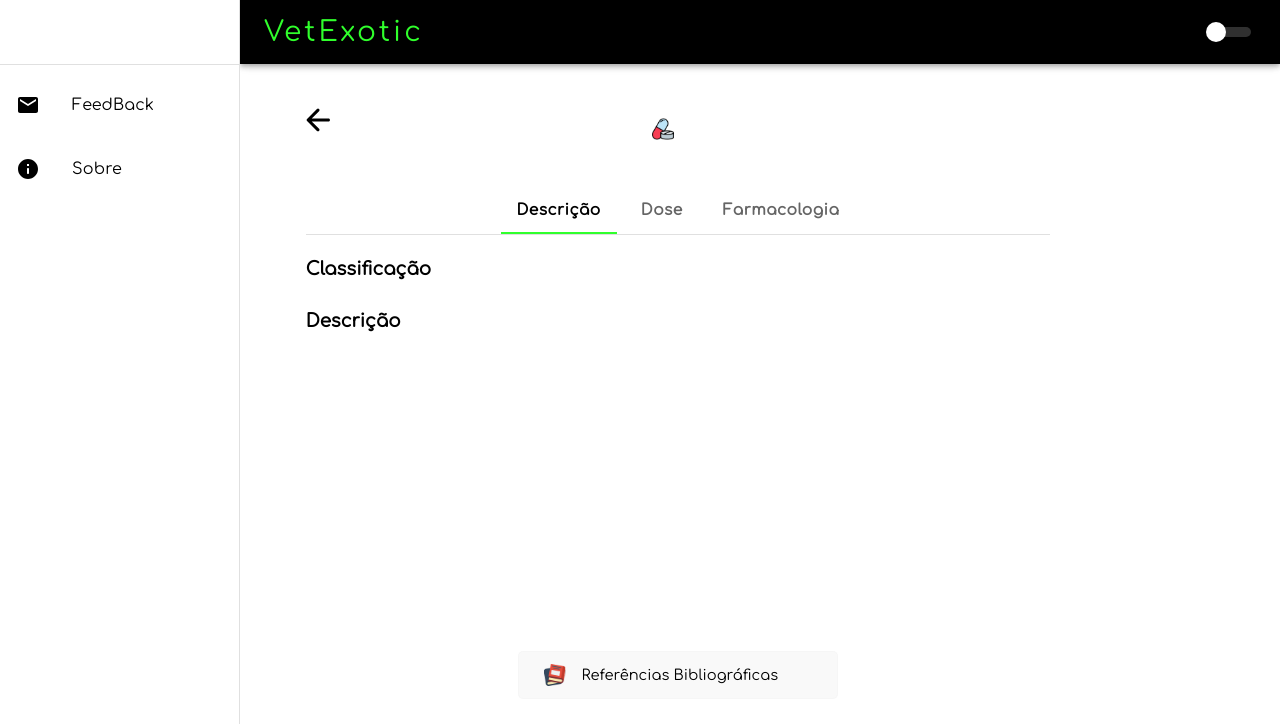
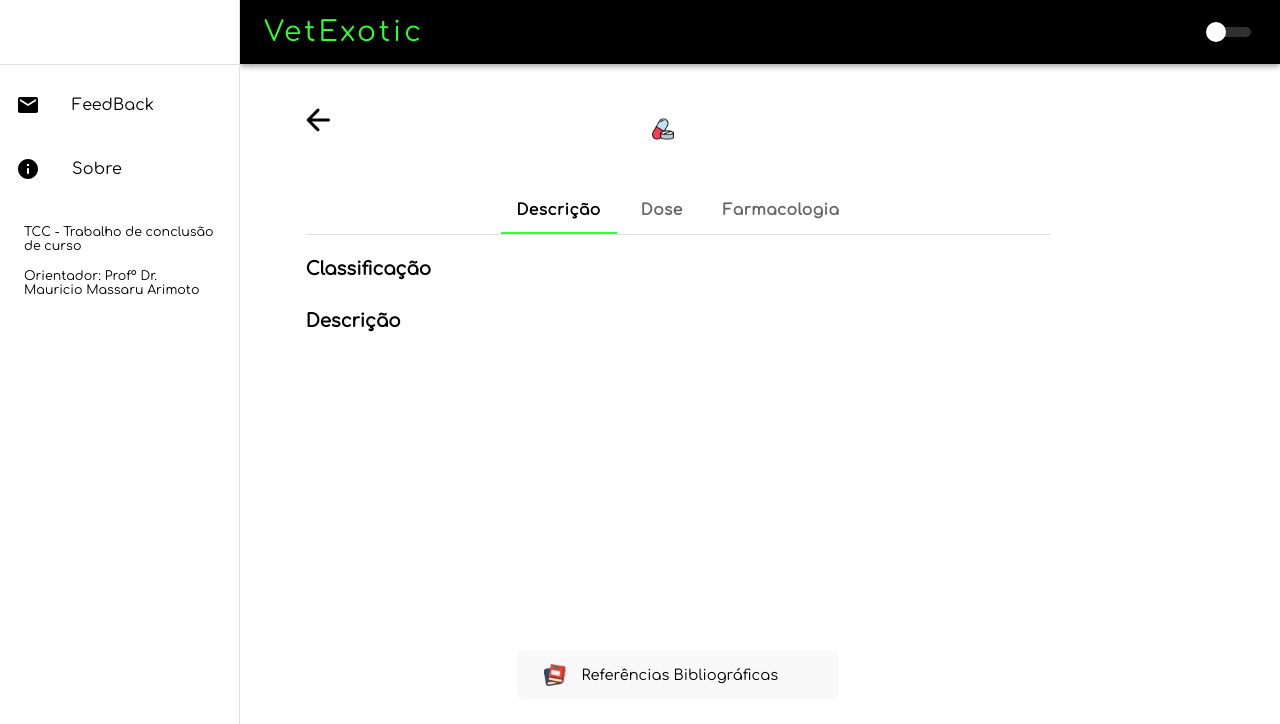
Before and after one commit to danielgrando/VetExotic, a React (Create React App) app: page /1/1 in a window 1280 px wide. Shown: the top 724 px of the page. Built offline with nearby package versions, Linux system fonts and the light colour scheme.

Commit message:
Added animals name in start and tcc description.

```diff
--- a/src/components/CardAnimal/styles.ts
+++ b/src/components/CardAnimal/styles.ts
@@ -1,13 +1,25 @@
 import styled from 'styled-components'
-import { Card } from '@mui/material'
+import { Card, CardContent } from '@mui/material'
 
 export const CardAnimals = styled(Card)`
     display: flex;
     justify-content: center;
     align-items: center;
-    min-width: 130px;
-    min-height: 120px;
+    min-width: 130px !important;
+    min-height: 120px !important;
     background: ${props => props.theme.colors.textTitle} !important;
     cursor: pointer;
     border-radius: 15px !important;
 `
+export const TextAnimal = styled.p`
+    margin-top: 0.5rem;
+    font-weight: 400;
+    font-size: 1.1em;
+`
+
+export const CardContentCustom = styled(CardContent)`
+    display: flex;
+    justify-content: center;
+    align-items: center;
+    flex-direction: column;
+`
--- a/src/components/Drawer/index.tsx
+++ b/src/components/Drawer/index.tsx
@@ -8,7 +8,7 @@
 import { useState, useContext } from 'react';
 import { ThemeContext } from 'styled-components'
 import Header from '../Header';
-import { DrawerDesktop, DrawerMobile, ListItemTextDrawer, ListItemButton } from './style';
+import { DrawerDesktop, DrawerMobile, ListItemTextDrawer, ListItemButton, TCCAbout, TCCText } from './style';
 import { ListItemIcon } from '@mui/material';
 
 const drawerWidth = 240;
@@ -41,6 +41,10 @@
                         </ListItemButton>
                     </ListItem>
                 ))}
+                <TCCAbout>
+                    <TCCText>TCC - Trabalho de conclusão de curso</TCCText>
+                    <TCCText>Orientador: Profº Dr. Mauricio Massaru Arimoto </TCCText>
+                </TCCAbout>
             </List>
         </div>
     );
--- a/src/components/Drawer/style.ts
+++ b/src/components/Drawer/style.ts
@@ -33,3 +33,13 @@
         background-color: rgba(133, 240, 255, 0.3);
     }
 `
+
+export const TCCAbout = styled.div`
+    padding: 1rem;
+`
+
+export const TCCText = styled.p`
+    font-size: 0.9em;
+    padding: 0.5rem;
+    color: ${props => props.theme.colors.text} !important;
+`
--- a/src/routes.tsx
+++ b/src/routes.tsx
@@ -1,7 +1,5 @@
 import { Routes, Route, Navigate } from 'react-router-dom'
 import Bibliography from './components/Bibliography'
-// import Dosages from './components/Dosages'
-// import Farmacology from './components/Farmacology'
 import MedicineAnimal from './components/MedicineAnimal'
 import Medicines from './components/Medicines'
 import StartAnimals from './components/StartAnimals'
@@ -12,8 +10,6 @@
             <Route path='/' element={<StartAnimals />} />
             <Route path='/medicines/:animal' element={<Medicines />} />
             <Route path='/:animal/:medicine' element={<MedicineAnimal />} />
-            {/* <Route path='/:animal/:medicine/dosages' element={<Dosages />} />
-            <Route path='/:animal/:medicine/farmacology' element={<Farmacology />} /> */}
             <Route path='/:animal/:medicine/bibliography' element={<Bibliography />} />
             <Route path='*' element={<Navigate to='/' />} />
         </Routes>
```
Also changed, not shown: src/components/CardAnimal/index.tsx (+8 -10 lines), src/assets/ferret.svg.
